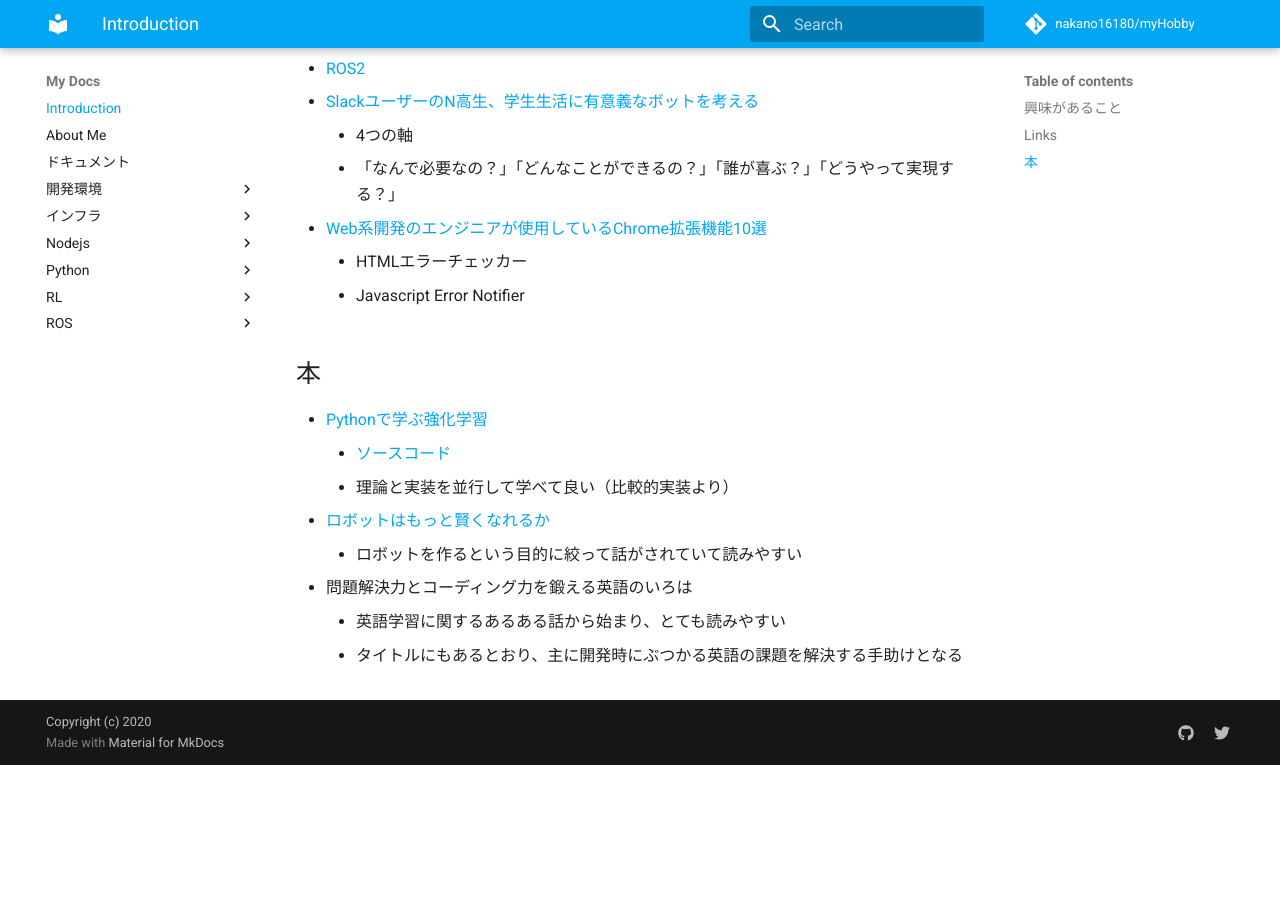
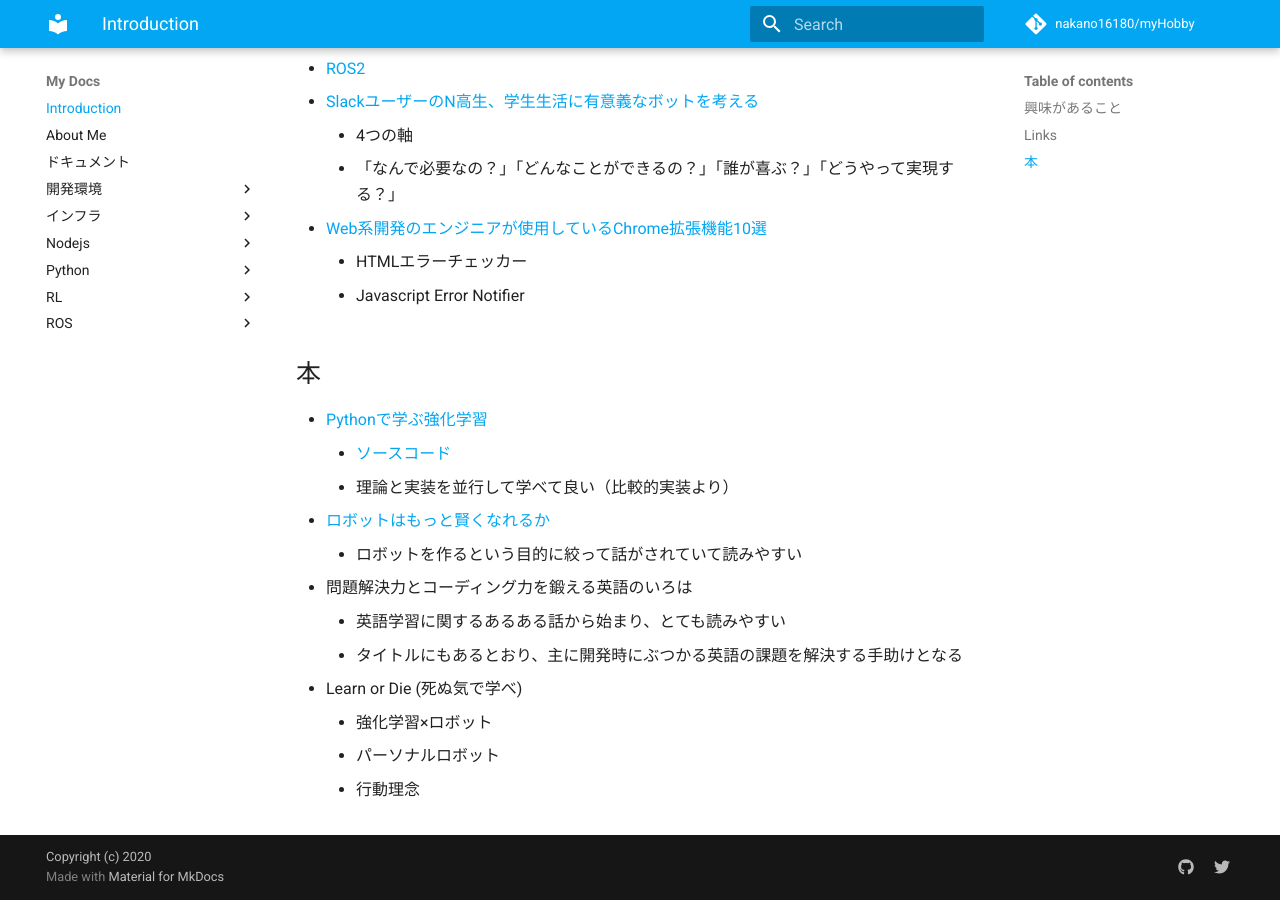
Before and after one commit to nakano16180/myHobby, an MkDocs documentation site: the page built from docs/interest.md, in a window 1280 px wide and 900 px high, scrolled down 829 px. Built offline with MkDocs 1.6.1 and Material for MkDocs 9.7.7, drawn with Linux system fonts in a browser that asks for light colours; comment, search, counter and statistics services are not loaded; before the commit the page ends 1594 px from its top, so only the background shows below that.

Commit message:
update interest

```diff
--- a/docs/interest.md
+++ b/docs/interest.md
@@ -34,3 +34,7 @@
   - 問題解決力とコーディング力を鍛える英語のいろは
     - 英語学習に関するあるある話から始まり、とても読みやすい
     - タイトルにもあるとおり、主に開発時にぶつかる英語の課題を解決する手助けとなる
+  - Learn or Die (死ぬ気で学べ)
+    - 強化学習×ロボット
+    - パーソナルロボット
+    - 行動理念
```
